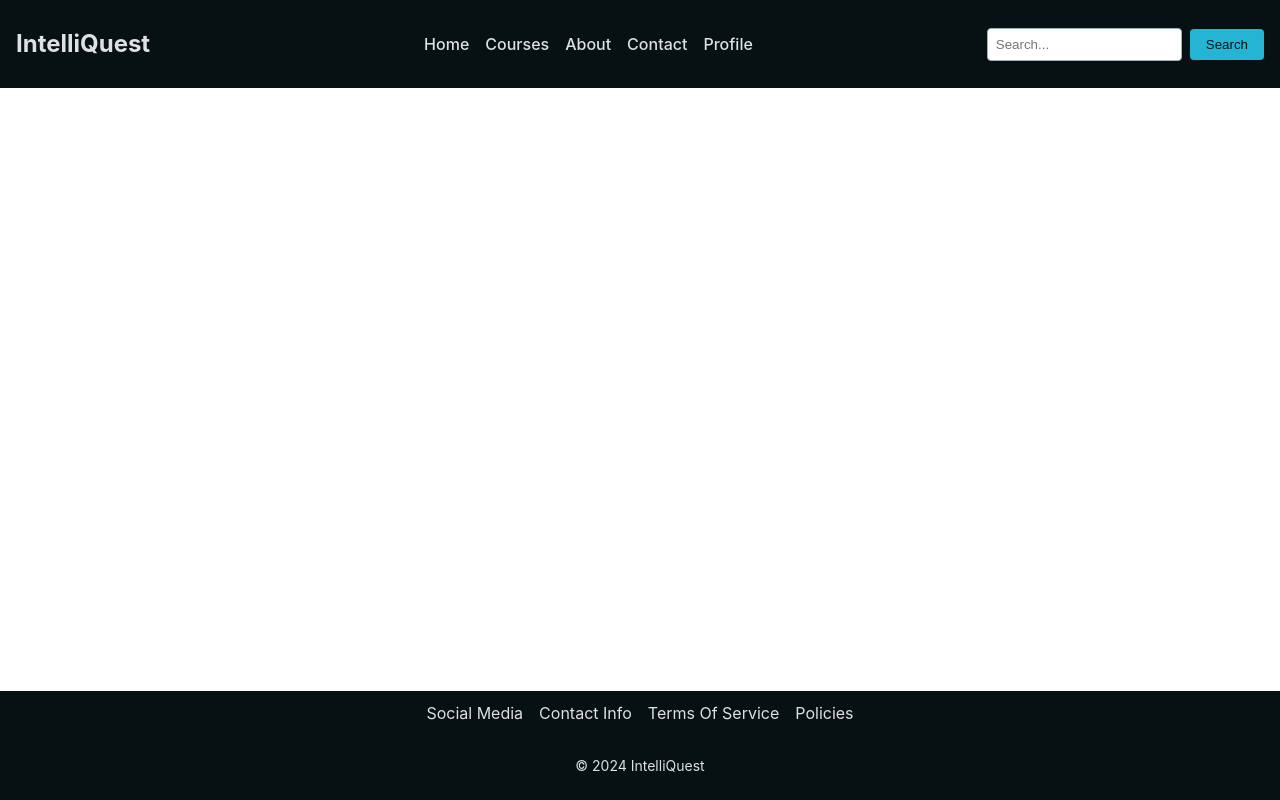
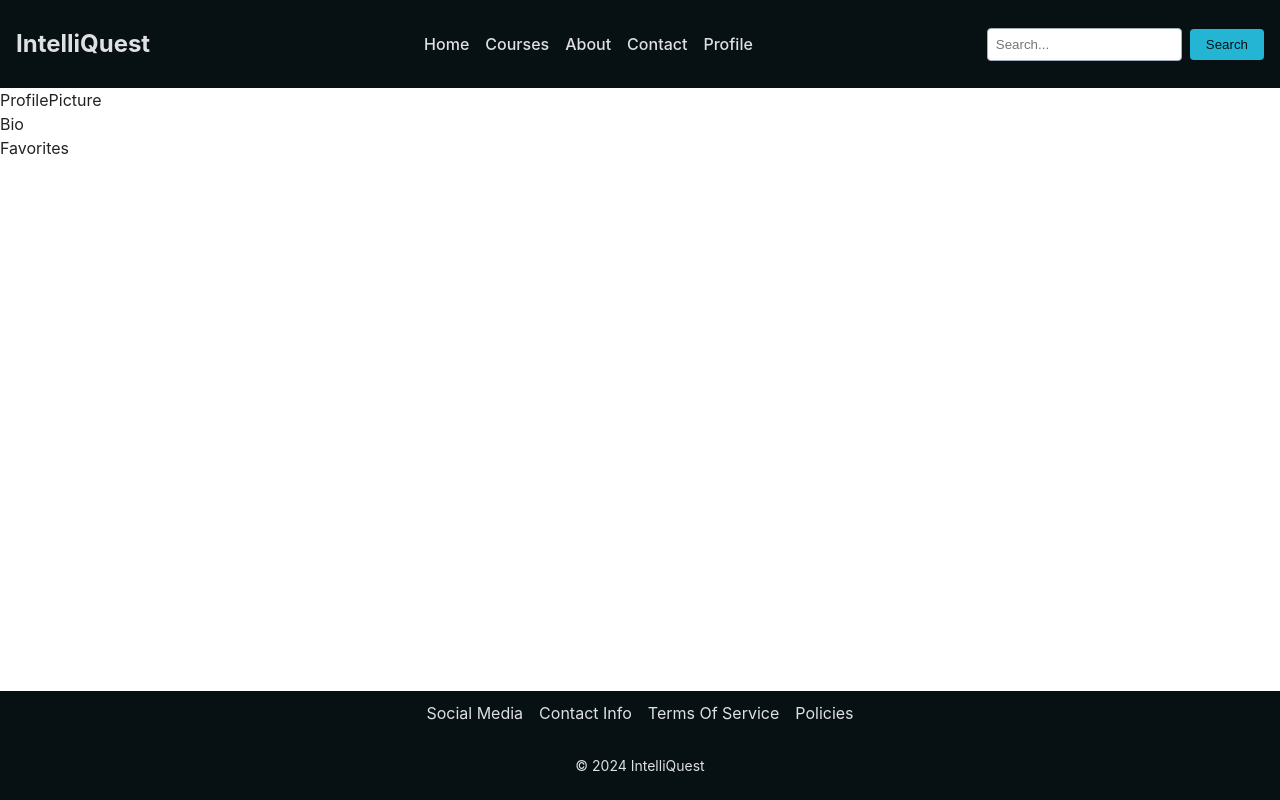
Before and after one commit to IVIonsters/IntelliQuest, a React (Vite) app in the folder intelliquest-frontend/: page /userProfile in a window 1280 px wide. Built offline with nearby package versions, Linux system fonts and the light colour scheme.

Commit message:
file structure

```diff
--- a/intelliquest-frontend/src/components/Navigation/Navbar.jsx
+++ b/intelliquest-frontend/src/components/Navigation/Navbar.jsx
@@ -2,7 +2,7 @@
 /* eslint-disable react/prop-types */
 import React, { useState } from 'react';
 import styles from './Navbar.module.css';
-import userProfile from '../User/userProfile.jsx';
+import UserProfile from '../User/UserProfile.jsx';
 import HomePage from '../HomePage/HomePage';
 
 const Navbar = ({ onSearch }) => {
@@ -25,7 +25,7 @@ const Navbar = ({ onSearch }) => {
         <li><a href="/courses">Courses</a></li>
         <li><a href="/about">About</a></li>
         <li><a href="/contact">Contact</a></li>
-        <li><a href="/userProfile"> Profile </a></li>
+        <li><a href="/UserProfile"> Profile </a></li>
       </ul>
       <form onSubmit={handleSearchSubmit} className={styles.searchForm}>
         <input
--- /dev/null
+++ b/intelliquest-frontend/src/components/User/Bio.jsx
@@ -0,0 +1,9 @@
+import React from 'react'
+
+function Bio() {
+  return (
+    <div>Bio</div>
+  )
+}
+
+export default Bio
--- /dev/null
+++ b/intelliquest-frontend/src/components/User/Favorites.jsx
@@ -0,0 +1,9 @@
+import React from 'react'
+
+function Favorites() {
+  return (
+    <div>Favorites</div>
+  )
+}
+
+export default Favorites
--- /dev/null
+++ b/intelliquest-frontend/src/components/User/ProfilePicture.jsx
@@ -0,0 +1,9 @@
+import React from 'react'
+
+function ProfilePicture() {
+  return (
+    <div>ProfilePicture</div>
+  )
+}
+
+export default ProfilePicture
--- a/intelliquest-frontend/src/components/User/userProfile.jsx
+++ b/intelliquest-frontend/src/components/User/userProfile.jsx
@@ -1,6 +1,8 @@
 import React from 'react';
 
-import NavBar from '../Navigation/Navbar'
+import ProfilePicture from './ProfilePicture';
+import Bio from './Bio';
+import Favorites from './Favorites';
 
 //USER PROFILE CHECKLIST
 //1. PROFILE PICTURE
@@ -10,8 +12,9 @@ import NavBar from '../Navigation/Navbar'
 const userProfile = () =>{
     return (
         <div>
-            <NavBar></NavBar>
-            <p> Profile Page</p>
+            <ProfilePicture/>
+            <Bio/>
+            <Favorites/>
         </div>
     )
 };
--- a/intelliquest-frontend/src/main.jsx
+++ b/intelliquest-frontend/src/main.jsx
@@ -3,7 +3,7 @@ import ReactDOM from 'react-dom/client';
 import App from './App.jsx';
 import HomePage from './components/HomePage/HomePage.jsx';
 import Signup from './components/Auth/Signup.jsx';
-import userProfile from './components/User/UserProfile.jsx';
+import UserProfile from './components/User/UserProfile.jsx';
 import styles from './main.module.css';
 import { RouterProvider, createBrowserRouter } from 'react-router-dom';
 
@@ -35,7 +35,7 @@ const router = createBrowserRouter([
     children: [
       {
         index: true,
-        element: <userProfile />
+        element: <UserProfile />
       }
     ]
   }
```
